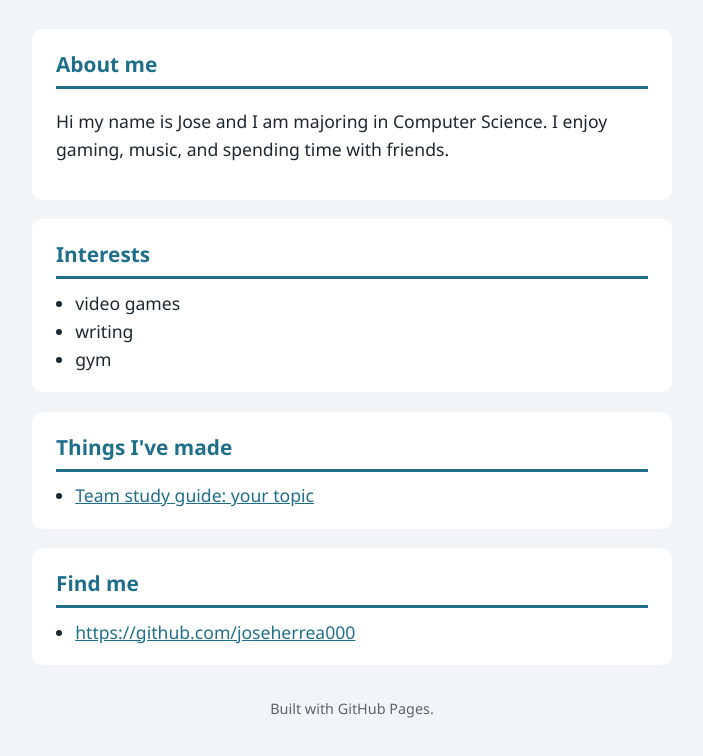
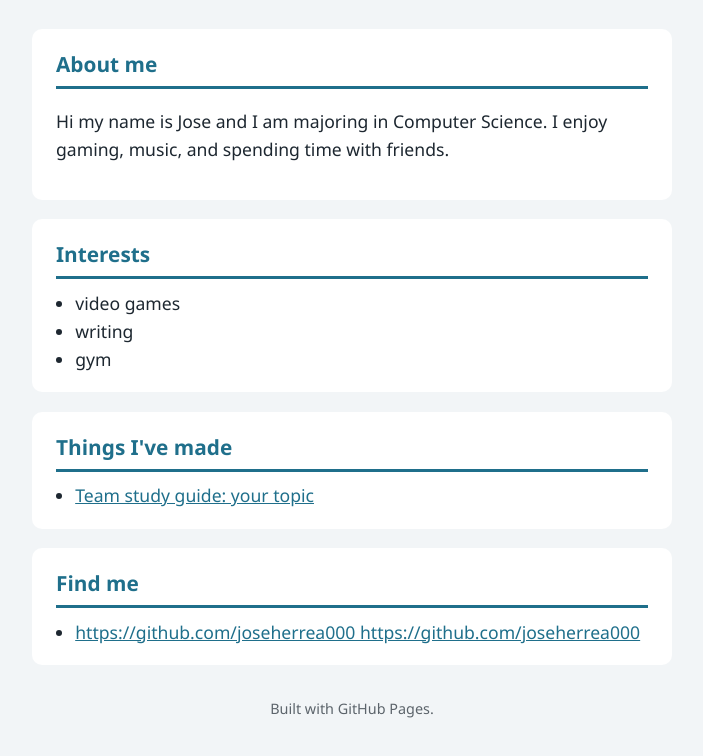
Before and after one commit to joseherrea000/joseherrera000.github.io, a plain HTML site: page index.html in a window 1280 px wide. Shown: the part 278-1034 px from the top of the page, without its empty margins (288-991 px from the left). Drawn offline with Linux system fonts and the light colour scheme.

Commit message:
Fix link formatting in Find me section

```diff
--- a/index.html
+++ b/index.html
@@ -45,7 +45,8 @@
 
     <section>
       <h2>Find me</h2>
-      <ul><li><a href=>https://github.com/joseherrea000</a></li>
+      <ul><li><a href=>https://github.com/joseherrea000
+      https://github.com/joseherrea000</a></li>
         <!-- Only share what you're comfortable making public. No phone number or home address. -->
       </ul>
     </section>
```
